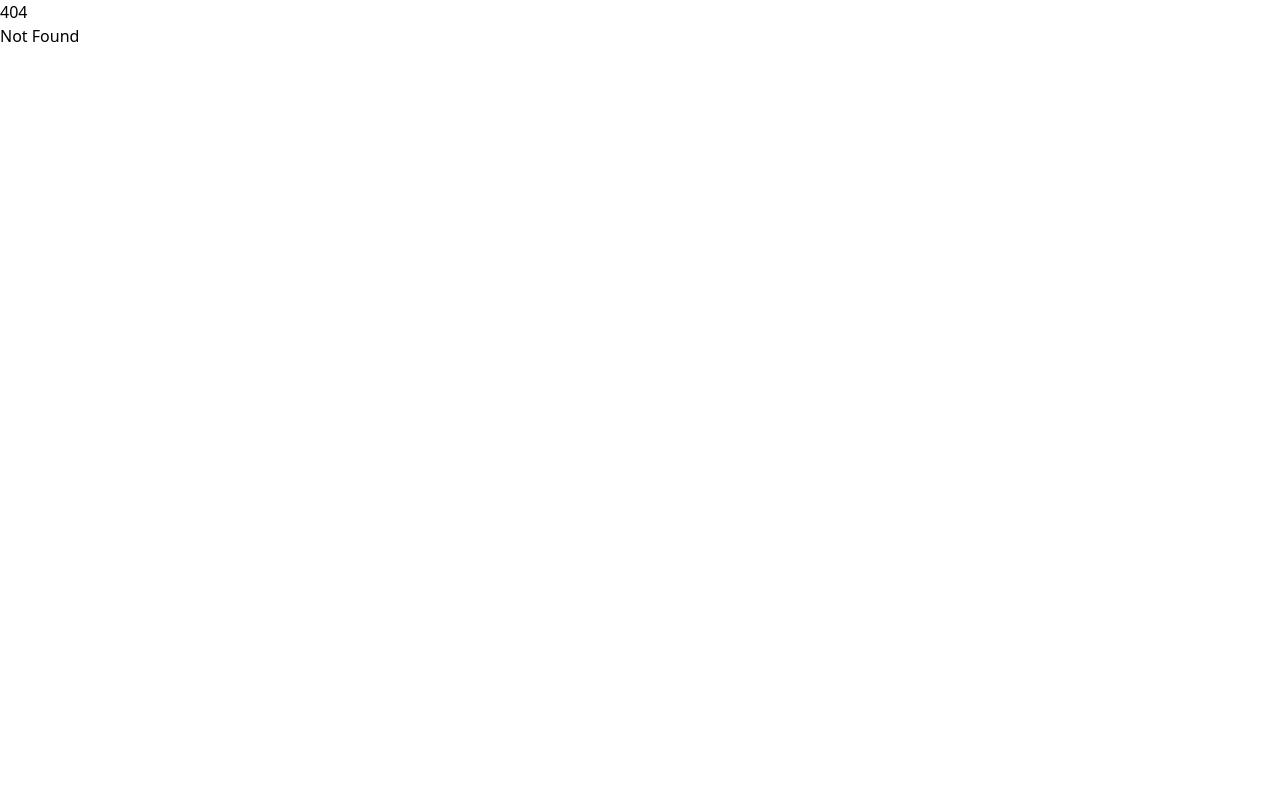
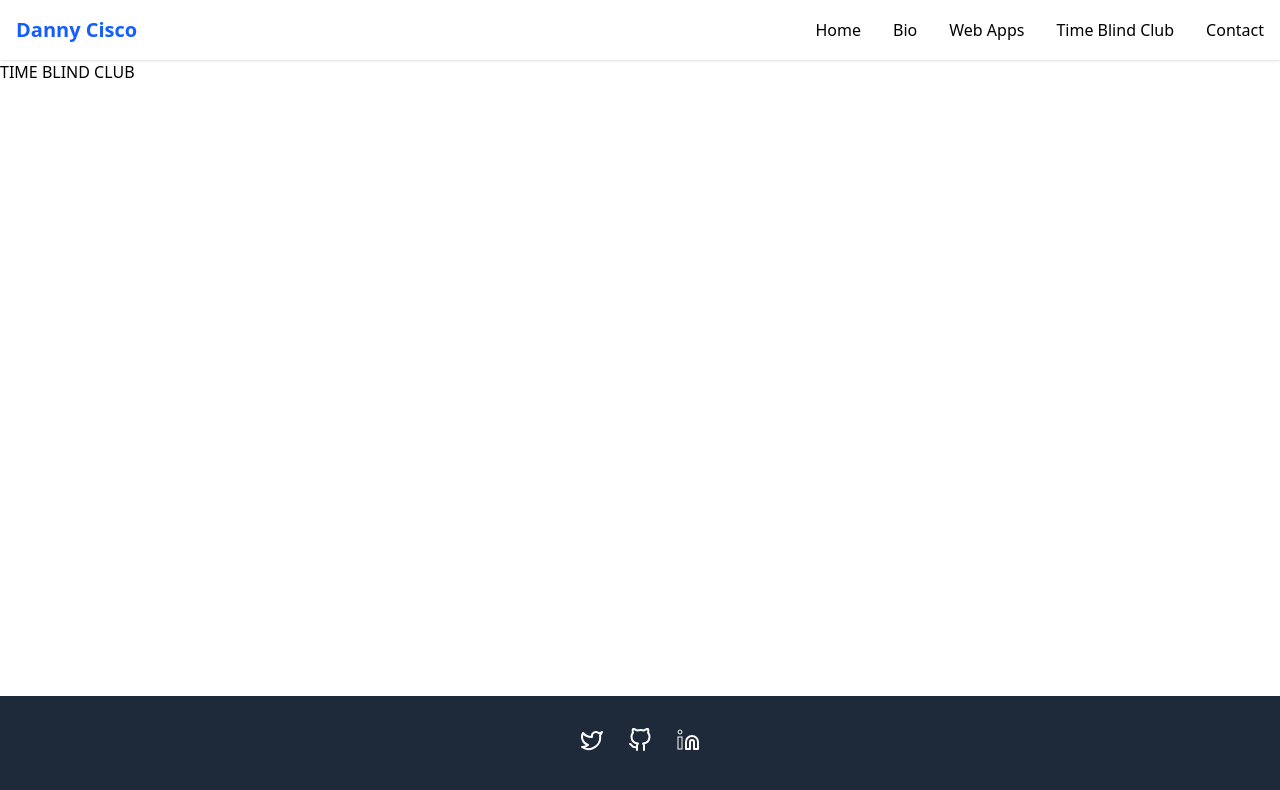
Before and after one commit to Danny-Cisco/danny-cisco, a SvelteKit app: page /timeblindclub in a window 1280 px wide. Before the commit this address had no page. Shown: the top 790 px of the page. Built offline with nearby package versions, Linux system fonts and the light colour scheme.

Commit message:
very basic site layout

```diff
--- a/src/routes/+layout.svelte
+++ b/src/routes/+layout.svelte
@@ -1,6 +1,103 @@
 <script>
 	import '../app.css';
-	let { children } = $props();
 </script>
 
-{@render children()}
+<div class="w-full">
+	<!-- Header/Navigation -->
+	<header class="sticky top-0 z-10 bg-white shadow-sm">
+		<div class="container mx-auto px-4 py-4">
+			<nav class="flex items-center justify-between">
+				<a href="/" class="text-xl font-bold text-blue-600">Danny Cisco</a>
+
+				<ul class="hidden space-x-8 md:flex">
+					<li><a href="/" class="font-medium hover:text-blue-600">Home</a></li>
+					<li><a href="/bio" class="font-medium hover:text-blue-600">Bio</a></li>
+					<li><a href="/webapps" class="font-medium hover:text-blue-600">Web Apps</a></li>
+					<li>
+						<a href="/timeblindclub" class="font-medium hover:text-blue-600">Time Blind Club</a>
+					</li>
+					<li><a href="/contact" class="font-medium hover:text-blue-600">Contact</a></li>
+				</ul>
+
+				<!-- Mobile menu button - you can add a hamburger menu implementation here -->
+				<button class="md:hidden">
+					<svg
+						xmlns="http://www.w3.org/2000/svg"
+						class="h-6 w-6"
+						fill="none"
+						viewBox="0 0 24 24"
+						stroke="currentColor"
+					>
+						<path
+							stroke-linecap="round"
+							stroke-linejoin="round"
+							stroke-width="2"
+							d="M4 6h16M4 12h16m-7 6h7"
+						/>
+					</svg>
+				</button>
+			</nav>
+		</div>
+	</header>
+
+	<slot />
+
+	<!-- Footer -->
+	<footer class="absolute bottom-0 left-0 right-0 bg-gray-800 py-8 text-white">
+		<div class="container mx-auto px-4 text-center">
+			<div class="mb-4 flex justify-center space-x-6">
+				<!-- Social Icons -->
+				<a href="#" class="hover:text-blue-400" aria-label="Twitter">
+					<svg
+						xmlns="http://www.w3.org/2000/svg"
+						class="h-6 w-6"
+						fill="none"
+						viewBox="0 0 24 24"
+						stroke="currentColor"
+					>
+						<path
+							stroke-linecap="round"
+							stroke-linejoin="round"
+							stroke-width="2"
+							d="M22 4s-.7 2.1-2 3.4c1.6 10-9.4 17.3-18 11.6 2.2.1 4.4-.6 6-2C3 15.5.5 9.6 3 5c2.2 2.6 5.6 4.1 9 4-.9-4.2 4-6.6 7-3.8 1.1 0 3-1.2 3-1.2z"
+						/>
+					</svg>
+				</a>
+				<a href="#" class="hover:text-blue-400" aria-label="GitHub">
+					<svg
+						xmlns="http://www.w3.org/2000/svg"
+						class="h-6 w-6"
+						fill="none"
+						viewBox="0 0 24 24"
+						stroke="currentColor"
+					>
+						<path
+							stroke-linecap="round"
+							stroke-linejoin="round"
+							stroke-width="2"
+							d="M9 19c-5 1.5-5-2.5-7-3m14 6v-3.87a3.37 3.37 0 0 0-.94-2.61c3.14-.35 6.44-1.54 6.44-7A5.44 5.44 0 0 0 20 4.77 5.07 5.07 0 0 0 19.91 1S18.73.65 16 2.48a13.38 13.38 0 0 0-7 0C6.27.65 5.09 1 5.09 1A5.07 5.07 0 0 0 5 4.77a5.44 5.44 0 0 0-1.5 3.78c0 5.42 3.3 6.61 6.44 7A3.37 3.37 0 0 0 9 18.13V22"
+						/>
+					</svg>
+				</a>
+				<a href="#" class="hover:text-blue-400" aria-label="LinkedIn">
+					<svg
+						xmlns="http://www.w3.org/2000/svg"
+						class="h-6 w-6"
+						fill="none"
+						viewBox="0 0 24 24"
+						stroke="currentColor"
+					>
+						<path
+							stroke-linecap="round"
+							stroke-linejoin="round"
+							stroke-width="2"
+							d="M16 8a6 6 0 0 1 6 6v7h-4v-7a2 2 0 0 0-2-2 2 2 0 0 0-2 2v7h-4v-7a6 6 0 0 1 6-6z"
+						/>
+						<rect x="2" y="9" width="4" height="12" />
+						<circle cx="4" cy="4" r="2" />
+					</svg>
+				</a>
+			</div>
+		</div>
+	</footer>
+</div>
--- a/src/routes/+page.svelte
+++ b/src/routes/+page.svelte
@@ -1,2 +1,110 @@
-<h1>Welcome to SvelteKit</h1>
-<p>Visit <a href="https://svelte.dev/docs/kit">svelte.dev/docs/kit</a> to read the documentation</p>
+<script>
+	// You can add any imports or logic you need here
+</script>
+
+<!-- Hero Section -->
+<section class="py-16 text-center md:py-24">
+	<div class="container mx-auto px-4">
+		<h1 class="mb-4 text-4xl font-bold md:text-5xl">Welcome to My Digital Space</h1>
+		<p class="mx-auto mb-8 max-w-2xl text-xl text-gray-600">
+			Web developer, creator, and founder of Time Blind Club. I build useful web applications and
+			share my journey.
+		</p>
+		<a
+			href="/contact"
+			class="rounded-md bg-blue-600 px-6 py-2 font-medium text-white transition duration-300 hover:bg-blue-700"
+		>
+			Get in Touch
+		</a>
+	</div>
+</section>
+
+<!-- Featured Projects Section -->
+<section class="bg-gray-50 py-16">
+	<div class="container mx-auto px-4">
+		<h2 class="relative mb-12 inline-block text-3xl font-bold">
+			Featured Projects
+			<span class="absolute bottom-0 left-0 h-1 w-1/2 bg-blue-600"></span>
+		</h2>
+
+		<div class="grid grid-cols-1 gap-8 md:grid-cols-2 lg:grid-cols-3">
+			<!-- Project Card 1 -->
+			<div
+				class="overflow-hidden rounded-lg bg-white shadow-md transition duration-300 hover:-translate-y-1"
+			>
+				<div class="h-48 bg-gray-200">
+					<!-- Image placeholder -->
+				</div>
+				<div class="p-6">
+					<h3 class="mb-2 text-xl font-bold">Project One</h3>
+					<p class="mb-4 text-gray-600">
+						A brief description of what this web application does and the problems it solves.
+					</p>
+					<a href="/webapps" class="font-medium text-blue-600 hover:text-blue-800">
+						View Project →
+					</a>
+				</div>
+			</div>
+
+			<!-- Project Card 2 -->
+			<div
+				class="overflow-hidden rounded-lg bg-white shadow-md transition duration-300 hover:-translate-y-1"
+			>
+				<div class="h-48 bg-gray-200">
+					<!-- Image placeholder -->
+				</div>
+				<div class="p-6">
+					<h3 class="mb-2 text-xl font-bold">Time Blind Club</h3>
+					<p class="mb-4 text-gray-600">
+						A community and set of tools for people who experience time blindness.
+					</p>
+					<a href="/timeblindclub" class="font-medium text-blue-600 hover:text-blue-800">
+						Learn More →
+					</a>
+				</div>
+			</div>
+
+			<!-- Project Card 3 -->
+			<div
+				class="overflow-hidden rounded-lg bg-white shadow-md transition duration-300 hover:-translate-y-1"
+			>
+				<div class="h-48 bg-gray-200">
+					<!-- Image placeholder -->
+				</div>
+				<div class="p-6">
+					<h3 class="mb-2 text-xl font-bold">Project Three</h3>
+					<p class="mb-4 text-gray-600">
+						Another remarkable project that demonstrates your skills and creativity.
+					</p>
+					<a href="/webapps" class="font-medium text-blue-600 hover:text-blue-800">
+						View Project →
+					</a>
+				</div>
+			</div>
+		</div>
+	</div>
+</section>
+
+<!-- About Section -->
+<section class="py-16">
+	<div class="container mx-auto px-4">
+		<h2 class="relative mb-6 inline-block text-3xl font-bold">
+			About Me
+			<span class="absolute bottom-0 left-0 h-1 w-1/2 bg-blue-600"></span>
+		</h2>
+		<p class="max-w-3xl text-lg">
+			Hello! I'm a web developer specializing in SvelteKit and modern web technologies. I'm
+			passionate about creating accessible, user-friendly applications that solve real problems.
+		</p>
+		<p class="mt-4 max-w-3xl text-lg">
+			My background includes experience in stuff, and I'm particularly interested in interests. When
+			I'm not coding, you might find me hobbies.
+		</p>
+		<a
+			href="/bio"
+			class="mt-6 inline-block rounded-md bg-blue-600 px-6 py-2 font-medium text-white transition duration-300 hover:bg-blue-700"
+		>
+			Read Full Bio
+		</a>
+	</div>
+</section>
--- /dev/null
+++ b/src/routes/timeblindclub/+page.svelte
@@ -0,0 +1 @@
+<h1>TIME BLIND CLUB</h1>
```
